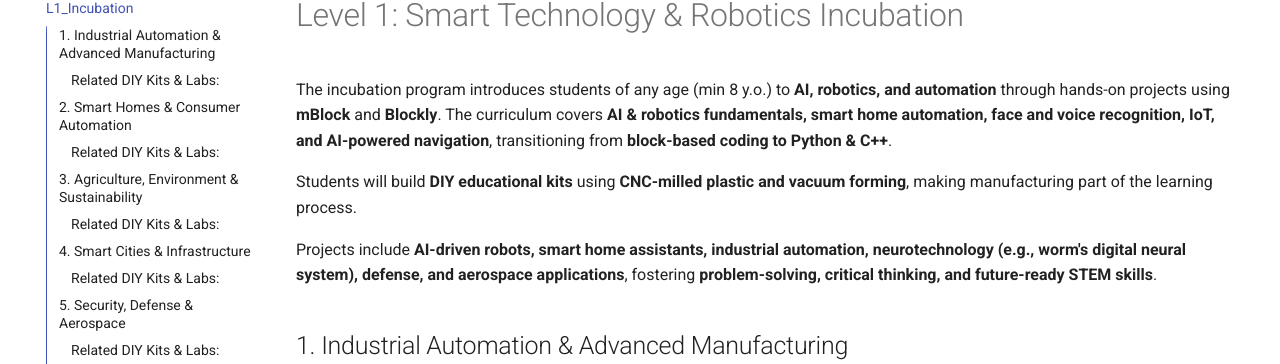
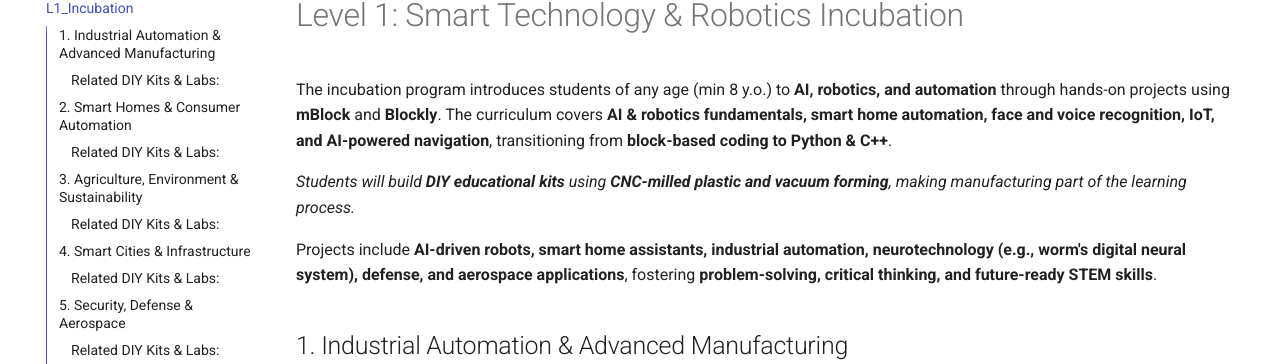
Before and after one commit to BotshareAI/Botshare_book, an MkDocs documentation site: the page built from docs/L1_Incubation.md, in a window 1280 px wide. Shown: the part 151-515 px from the top of the page. Built offline with MkDocs 1.6.1 and Material for MkDocs 9.7.7, drawn with Linux system fonts in a browser that asks for light colours.

```diff
--- a/docs/L1_Incubation.md
+++ b/docs/L1_Incubation.md
@@ -2,7 +2,7 @@
 
 The incubation program introduces students of any age (min 8 y.o.) to **AI, robotics, and automation** through hands-on projects using **mBlock** and **Blockly**. The curriculum covers **AI & robotics fundamentals, smart home automation, face and voice recognition, IoT, and AI-powered navigation**, transitioning from **block-based coding to Python & C++**.
 
-Students will build **DIY educational kits** using **CNC-milled plastic and vacuum forming**, making manufacturing part of the learning process.
+_Students will build **DIY educational kits** using **CNC-milled plastic and vacuum forming**, making manufacturing part of the learning process._
 
 Projects include **AI-driven robots, smart home assistants, industrial automation, neurotechnology (e.g., worm's digital neural system), defense, and aerospace applications**, fostering **problem-solving, critical thinking, and future-ready STEM skills**.
 
```
